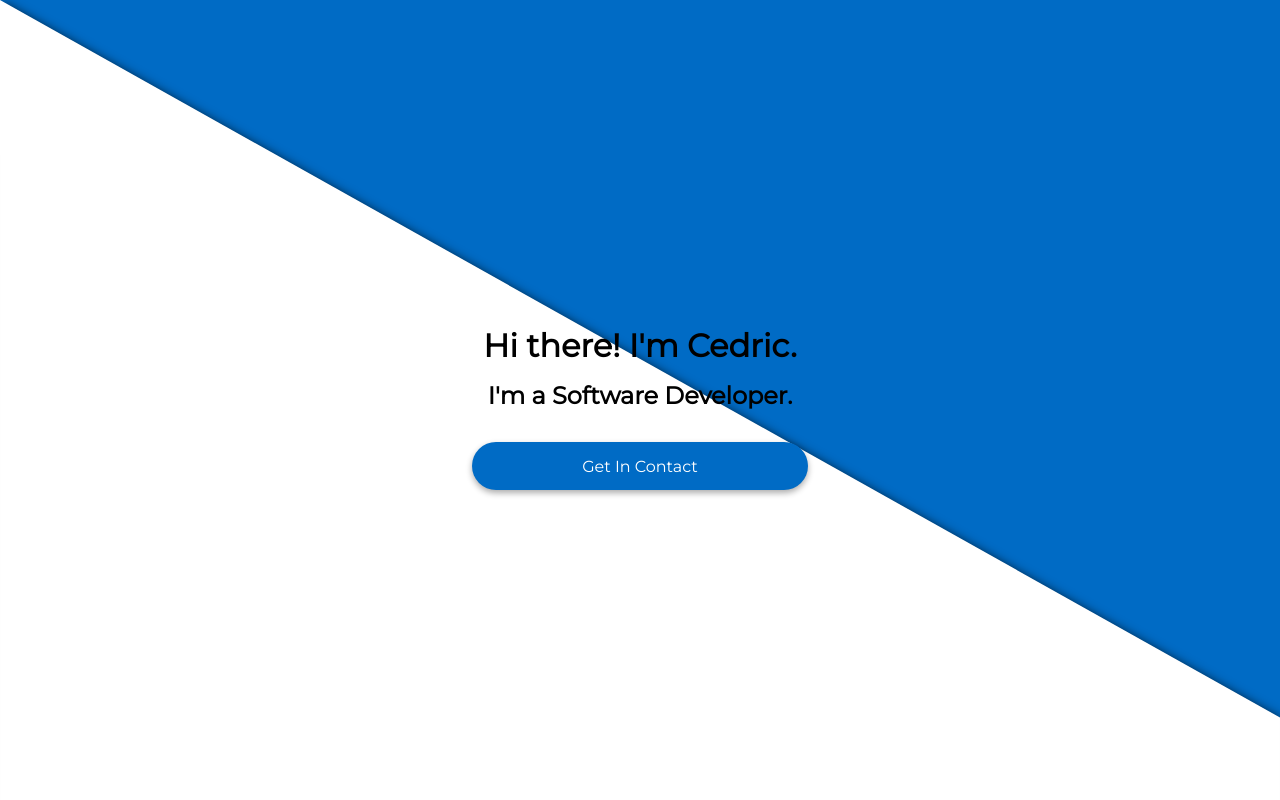
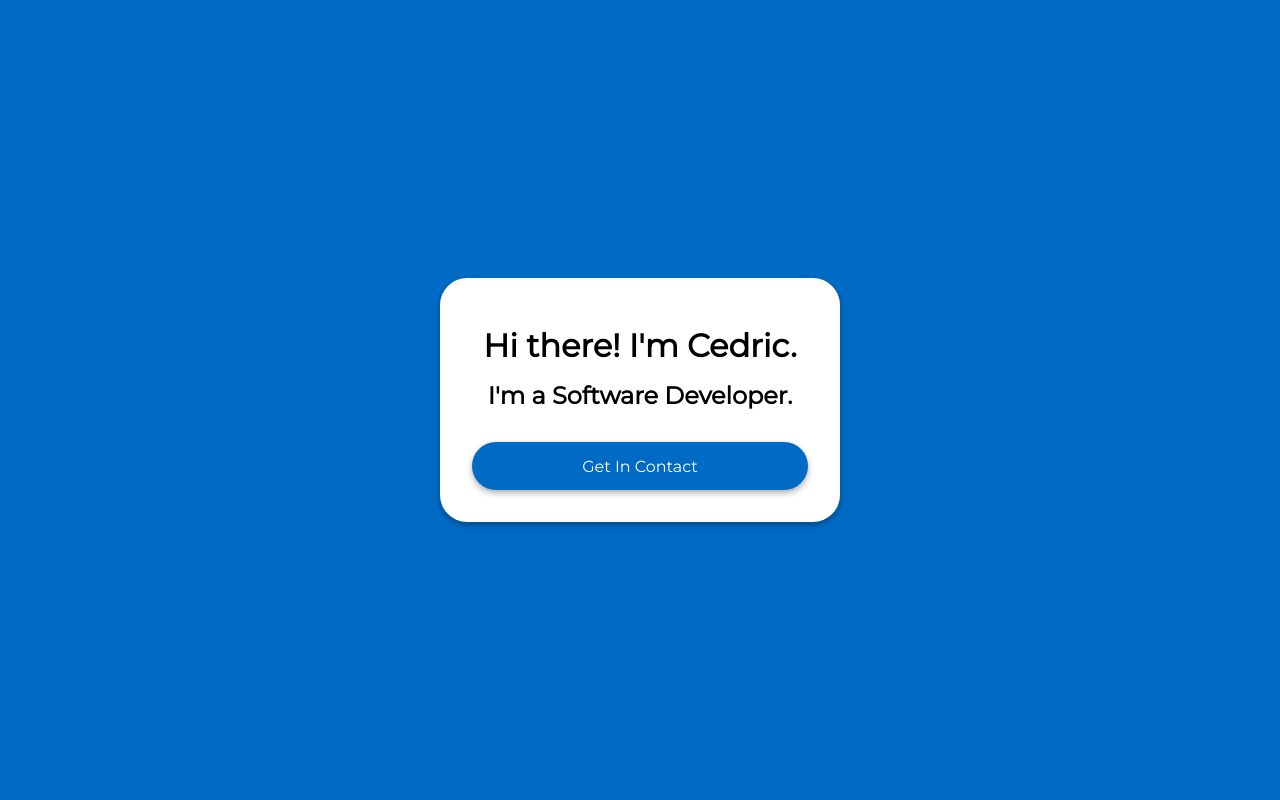
Before and after one commit to cgnicolas/Mobile-First-Personal-Website, a React (Create React App) app: page / in a window 1280 px wide. Shown: the top 800 px of the page. Built offline with nearby package versions, Linux system fonts and the light colour scheme.

Commit message:
Redesigned landing

```diff
--- a/src/Assets/Styles/App/App.css
+++ b/src/Assets/Styles/App/App.css
@@ -40,14 +40,13 @@ section {
           align-items: center;
 }
 
-.landing-section img {
-  position: absolute;
-  top: 0;
-  left: 0;
-  width: 100%;
-  z-index: -1;
-  -webkit-filter: drop-shadow(0px 3px 6px black);
-          filter: drop-shadow(0px 3px 6px black);
+.landing-section .landing-card {
+  background-color: white;
+  padding: 2em;
+  border-radius: 27px;
+  -webkit-box-shadow: 0px 3px 6px rgba(0, 0, 0, 0.33);
+          box-shadow: 0px 3px 6px rgba(0, 0, 0, 0.33);
+  text-align: center;
 }
 
 .landing-section .landing-content {
@@ -120,12 +119,19 @@ section {
   border-radius: 27px;
   font-size: 1em;
   width: 75%;
-  height: 75%;
+  height: 80%;
   -ms-grid-row-align: center;
       align-self: center;
   padding: 1em;
   -webkit-box-shadow: 0px 3px 6px rgba(0, 0, 0, 0.33);
           box-shadow: 0px 3px 6px rgba(0, 0, 0, 0.33);
+}
+
+.about-section .content-card ul {
+  list-style-type: none;
+  columns: 2;
+  -webkit-columns: 2;
+  -moz-columns: 2;
 }
 
 .about-section img {
@@ -138,11 +144,4 @@ section {
   -webkit-box-shadow: 0px 3px 6px rgba(0, 0, 0, 0.33);
           box-shadow: 0px 3px 6px rgba(0, 0, 0, 0.33);
 }
-
-.about-section ul {
-  list-style-type: none;
-  columns: 2;
-  -webkit-columns: 2;
-  -moz-columns: 2;
-}
 /*# sourceMappingURL=App.css.map */
--- a/src/Assets/Styles/App/App.scss
+++ b/src/Assets/Styles/App/App.scss
@@ -32,13 +32,12 @@ section {
     // background-position-x: 0%;
     // background-size: 100%;
 
-    img {
-        position: absolute;
-        top: 0;
-        left: 0;
-        width: 100%;
-        z-index: -1;
-        filter: drop-shadow(0px 3px 6px rgba(0, 0, 0, 1))
+    .landing-card {
+        background-color: white;
+        padding: 2em;
+        border-radius: 27px;
+        box-shadow: 0px 3px 6px rgba(0,0,0,.33);
+        text-align: center;
     }
 
     .landing-content {
@@ -85,10 +84,16 @@ section {
         border-radius: 27px;
         font-size: 1em;
         width: 75%;
-        height: 75%;
+        height: 80%;
         align-self: center;
         padding: 1em;
         box-shadow: 0px 3px 6px rgba(0,0,0,.33);
+        ul {
+            list-style-type: none;
+            columns: 2;
+            -webkit-columns: 2;
+            -moz-columns: 2;
+        }
     }
     img {
         width: 50%;
@@ -97,10 +102,4 @@ section {
         justify-self: center;
         box-shadow: 0px 3px 6px rgba(0,0,0,.33);
     }
-    ul {
-        list-style-type: none;
-        columns: 2;
-        -webkit-columns: 2;
-        -moz-columns: 2;
-    }
 }
--- a/src/Containers/Landing.jsx
+++ b/src/Containers/Landing.jsx
@@ -7,11 +7,11 @@ class Landing extends Component {
         return (
             <section className="landing-section">
                 <div className="landing-content">
-                    <img src={landingBackground} alt="background_image"/>
-                    <h1>Hi there! I'm Cedric.</h1>
-                    <h2>I'm a Software Developer.</h2>
-                    {/* <button name="Get In Touch" type="button" className="contactButton"></button> */}
-                    <ContactButton/>
+                    <div className="landing-card">
+                        <h1>Hi there! I'm Cedric.</h1>
+                        <h2>I'm a Software Developer.</h2>
+                        <ContactButton/>
+                    </div>
                 </div>
             </section>
          );
```
Also changed, not shown: 1 other file (tests, documents, lock files or other folders).
